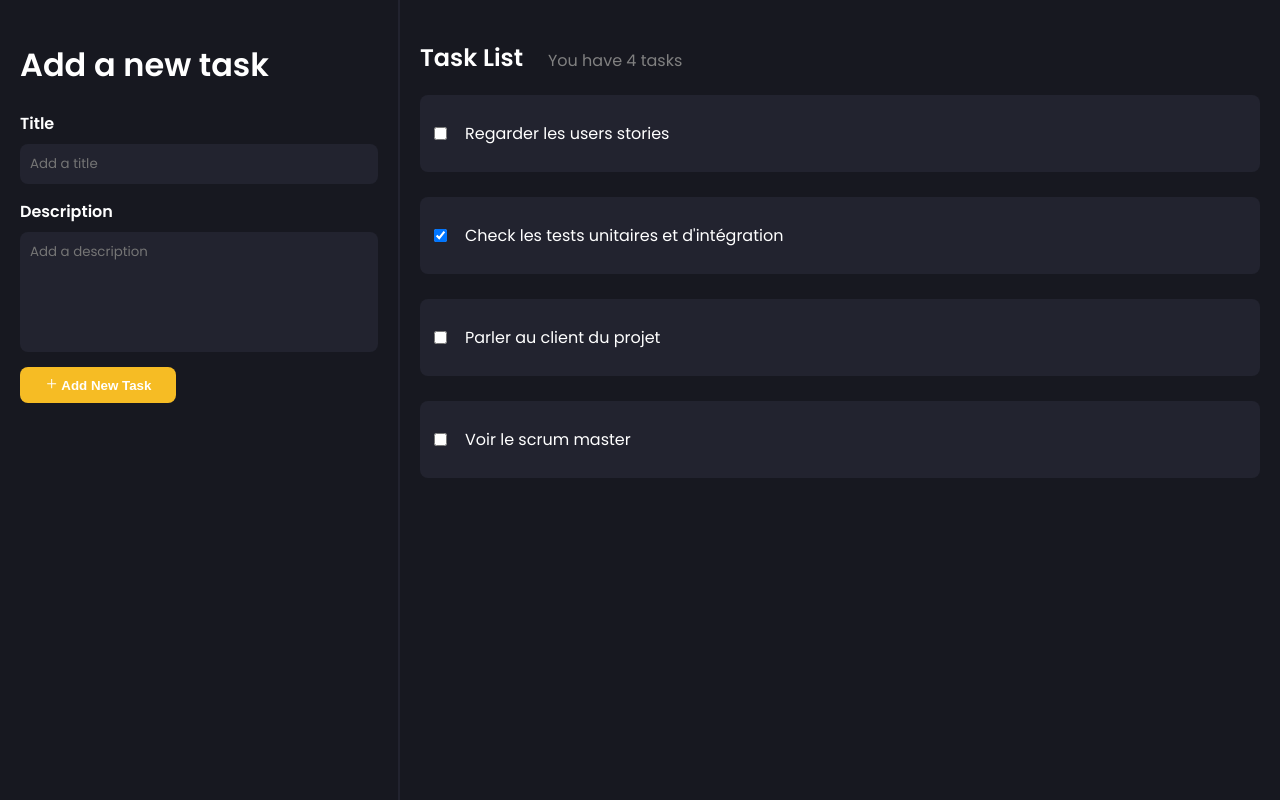
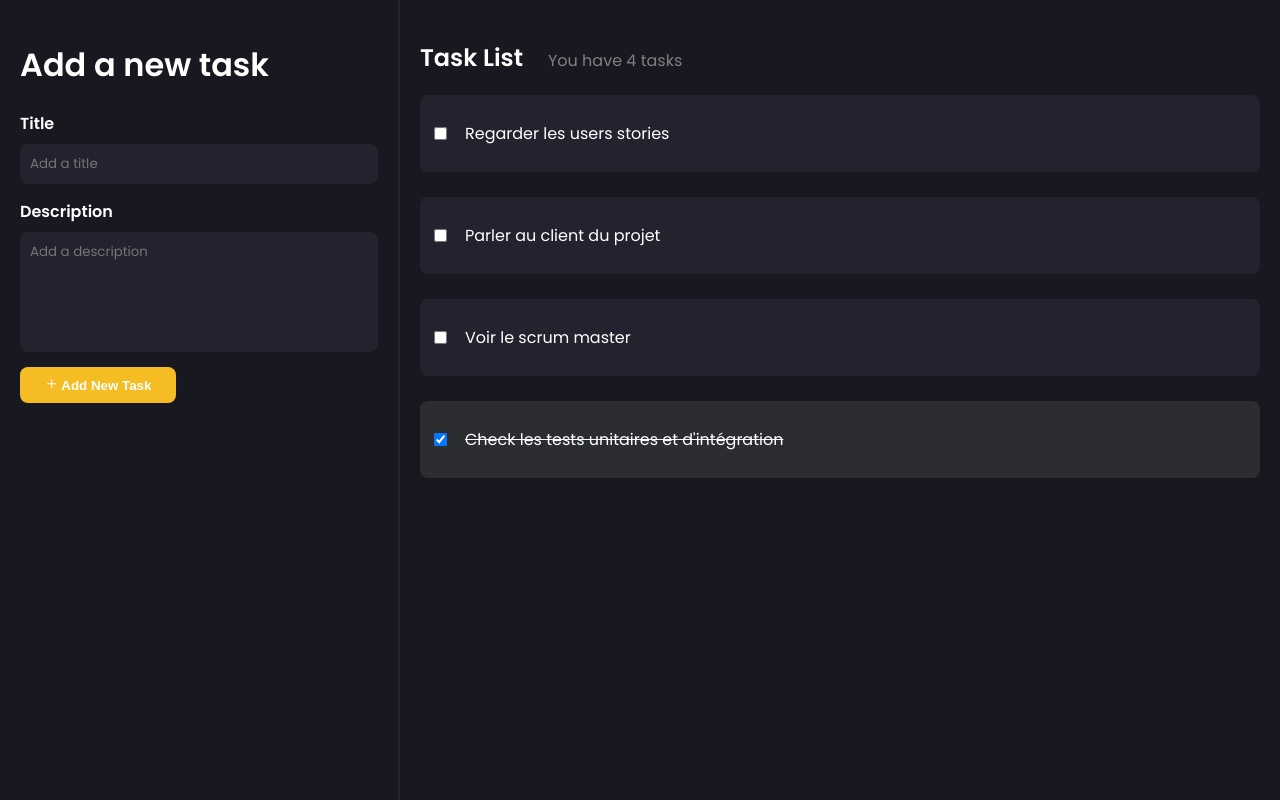
Before and after one commit to stevebraco/testTechniqueSogeti, a React (Create React App) app: page / in a window 1280 px wide. Built offline with nearby package versions, Linux system fonts and the light colour scheme; the HTML template or start-up script is replaced by a standard one.

Commit message:
US2 change a TODO state

```diff
--- a/src/App.js
+++ b/src/App.js
@@ -1,4 +1,4 @@
-import React, { useState } from 'react';
+import React, { useEffect, useState } from 'react';
 import data from './data';
 import './App.css';
 import styled from 'styled-components';
@@ -17,10 +17,29 @@ function App() {
   // eslint-disable-next-line no-unused-vars
   const [tasks, setTasks] = useState(data);
 
+  const checkIsCompleted = () => {
+    const taskDone = tasks.filter(({ completed }) => completed);
+    const notTaskDone = tasks.filter(({ completed }) => !completed);
+    setTasks([...notTaskDone, ...taskDone]);
+  };
+
+  useEffect(() => {
+    checkIsCompleted();
+  }, []);
+
+  const handleChecked = (index, completed) => () => {
+    setTasks((prevState) => {
+      const copyState = [...prevState];
+      copyState[index].completed = !completed;
+      checkIsCompleted();
+      return copyState;
+    });
+  };
+
   return (
     <Container>
       <NewTask />
-      <TasksList data={tasks} />
+      <TasksList data={tasks} handleChecked={handleChecked} />
     </Container>
   );
 }
--- a/src/components/TasksList.js
+++ b/src/components/TasksList.js
@@ -12,9 +12,13 @@ const Task = styled.div`
   display: flex;
   gap: 15px;
   align-items: center;
-  background: #22232f;
+  /* background: #22232f; */
+  background: ${({ test }) => (test ? '#2c2d30' : '#22232f')};
   border-radius: 8px;
   padding: 10px;
+  /* #2c2d30 */
+  text-decoration-line: ${({ test }) => test && 'line-through'};
+  transition: 0.5s;
 `;
 
 const ContainerTasksList = styled.div`
@@ -39,7 +43,7 @@ const WrapperTitle = styled.div`
 `;
 
 // eslint-disable-next-line react/prop-types
-const TasksList = ({ data }) => {
+const TasksList = ({ data, handleChecked }) => {
   if (!data.length) {
     return 'Your TaskList is empty';
   }
@@ -51,9 +55,13 @@ const TasksList = ({ data }) => {
         <span>You have {data.length} tasks</span>
       </WrapperTitle>
       <Tasks>
-        {data.map(({ id, title, completed }) => (
-          <Task key={id}>
-            <InputCheckbox type="checkbox" defaultChecked={completed} />
+        {data.map(({ id, title, completed }, index) => (
+          <Task test={completed} key={id}>
+            <InputCheckbox
+              type="checkbox"
+              defaultChecked={completed}
+              onClick={handleChecked(index, completed)}
+            />
             <p>{title}</p>
           </Task>
         ))}
```
Also changed, not shown: 1 other file (tests, documents, lock files or other folders).
